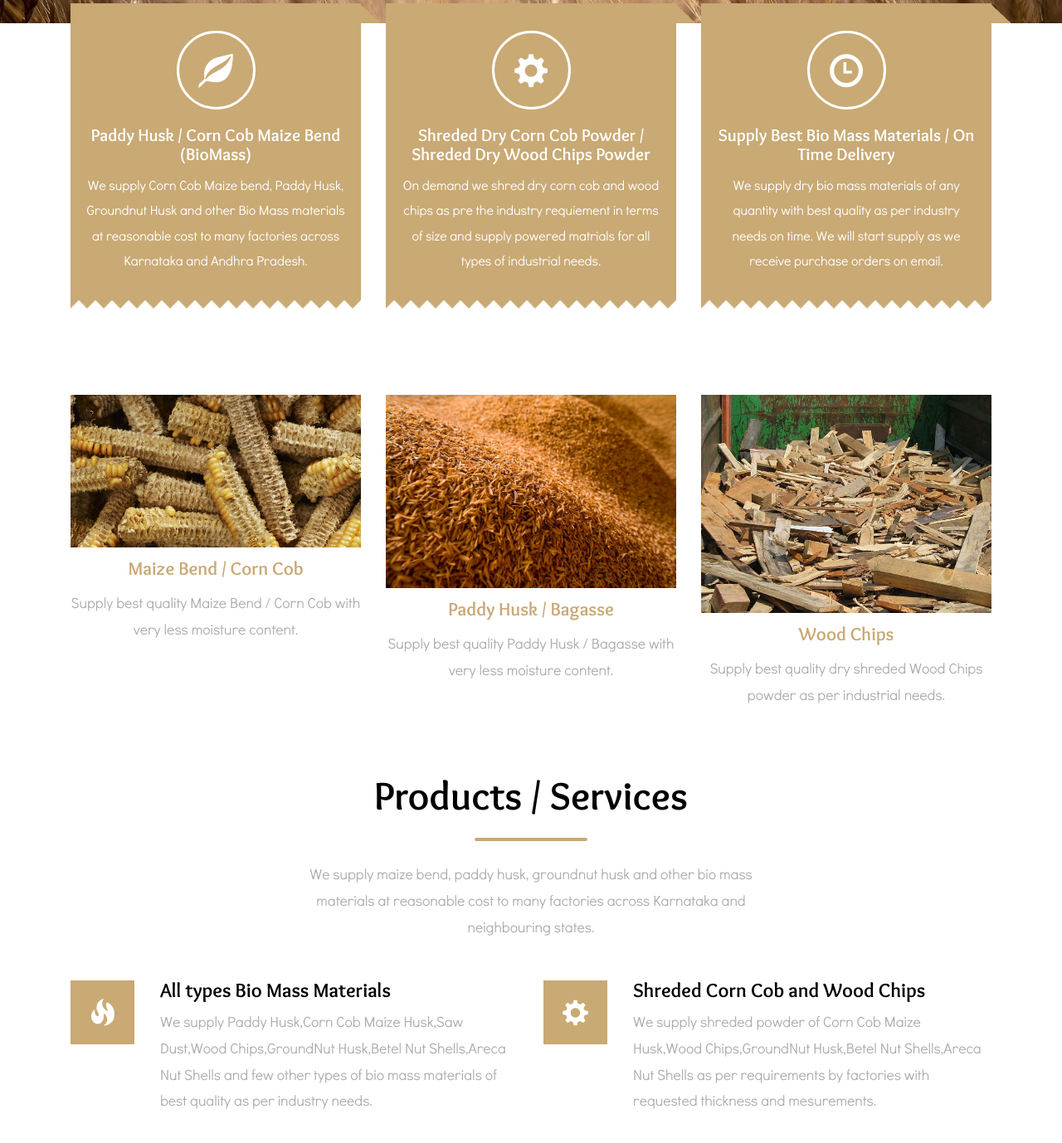
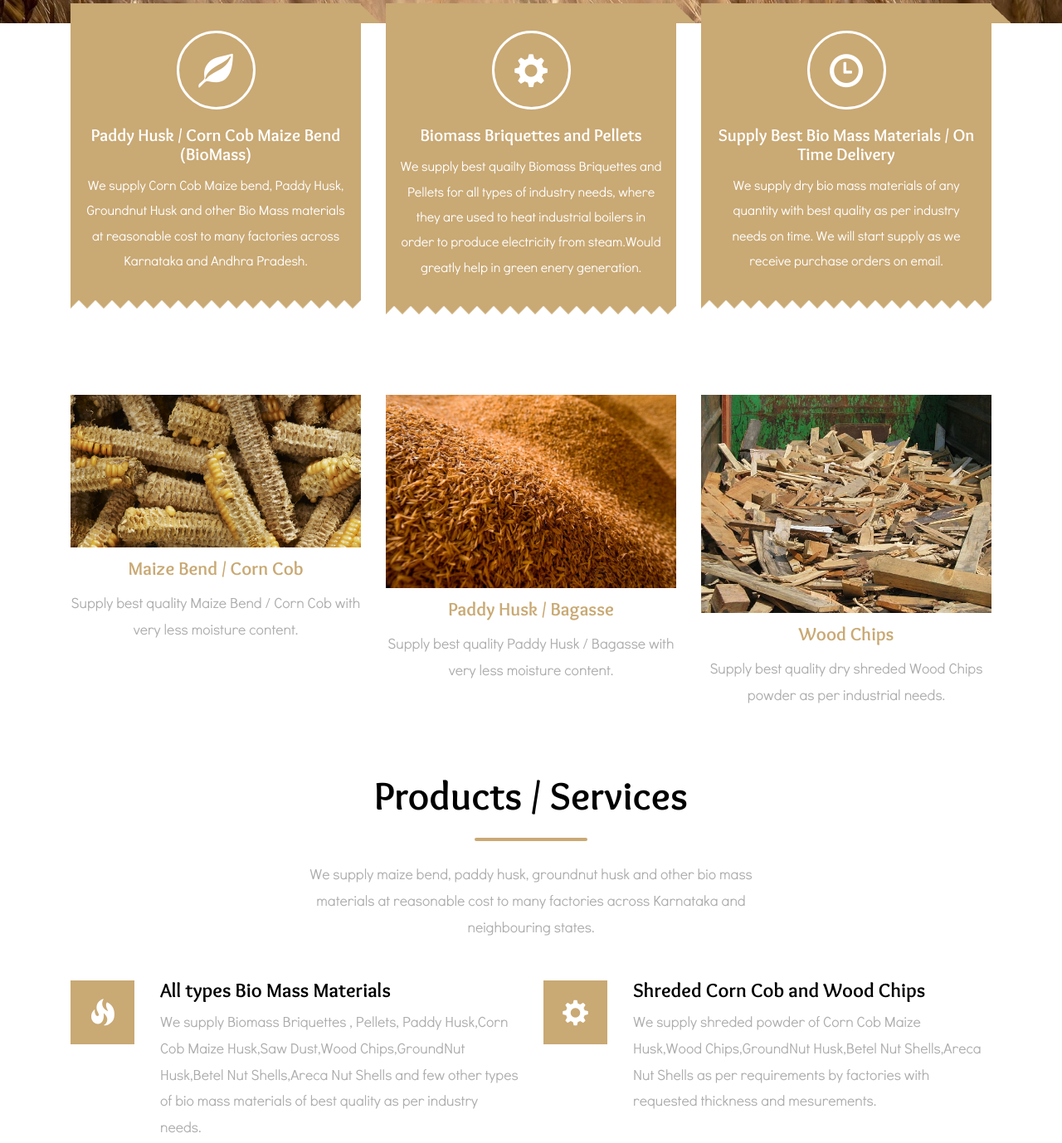
Before and after one commit to girish-harthikote/girish-harthikote.github.io, a plain HTML site: page index.html in a window 1280 px wide. Shown: the part 722-2100 px from the top of the page at 83% size. Drawn offline with Linux system fonts and the light colour scheme.

Commit message:
added new changes

```diff
--- a/index.html
+++ b/index.html
@@ -86,9 +86,8 @@ Smartphone Compatible web template, free webdesigns for Nokia, Samsung, LG, Sony
 					<div class="top-grid">
 					 <i class="glyphicon glyphicon-cog"></i>
 
-						<h3>Shreded Dry Corn Cob Powder / Shreded Dry Wood Chips Powder</h3>
-						<p>On demand we shred dry corn cob and wood chips as pre the industry requiement in terms of size
-						and supply powered matrials for all types of industrial needs.</p>
+						<h3>Biomass Briquettes and Pellets</h3>
+						<p>We supply best quailty Biomass Briquettes and Pellets for all types of industry needs, where they are used to heat industrial boilers in order to produce electricity from steam.Would greatly help in green enery generation.</p>
 				</div>
 				 <i class="arrow"></i>
 				 <i class="arrow2"> </i>
@@ -152,7 +151,7 @@ Smartphone Compatible web template, free webdesigns for Nokia, Samsung, LG, Sony
 					</div>
 					<div class="ser-top ">
 						<h5>All types Bio Mass Materials</h5>
-						<p>We supply Paddy Husk,Corn Cob Maize Husk,Saw Dust,Wood Chips,GroundNut Husk,Betel Nut Shells,Areca Nut Shells and few other types of bio mass materials of best quality as per industry needs.</p>
+						<p>We supply Biomass Briquettes , Pellets, Paddy Husk,Corn Cob Maize Husk,Saw Dust,Wood Chips,GroundNut Husk,Betel Nut Shells,Areca Nut Shells and few other types of bio mass materials of best quality as per industry needs.</p>
 					</div>
 					<div class="clearfix"> </div>
 				</div>
@@ -194,7 +193,7 @@ Smartphone Compatible web template, free webdesigns for Nokia, Samsung, LG, Sony
 			</div>
 </div>
 
-<!--gallery-starts
+<!-- gallery-starts -->
 	<div class="gallery" id="gallery">
 
 			<div class="gallery-top ">
@@ -237,7 +236,7 @@ Smartphone Compatible web template, free webdesigns for Nokia, Samsung, LG, Sony
 			</div>
 
 	</div>
-	gallery-end-->
+<!-- 	gallery-end -->
 
 <!--team-->
 	<div class="team" id="team">
```
Also changed, not shown: images/pi.jpg, images/pi1.jpg, images/pi2.jpg, images/pi3.jpg, images/pi4.jpg, images/pi5.jpg, images/pi6.jpg, images/pi7.jpg.
